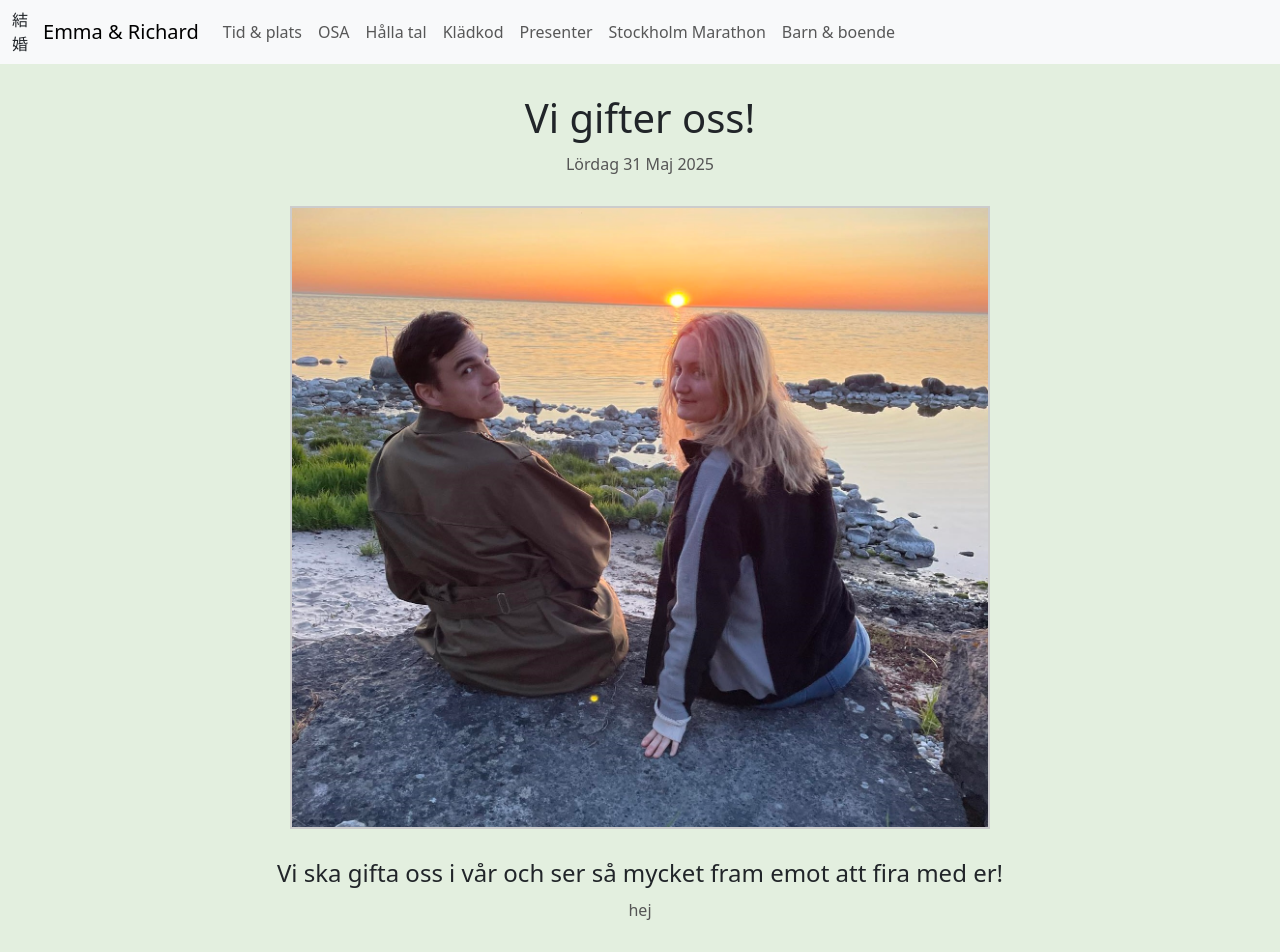
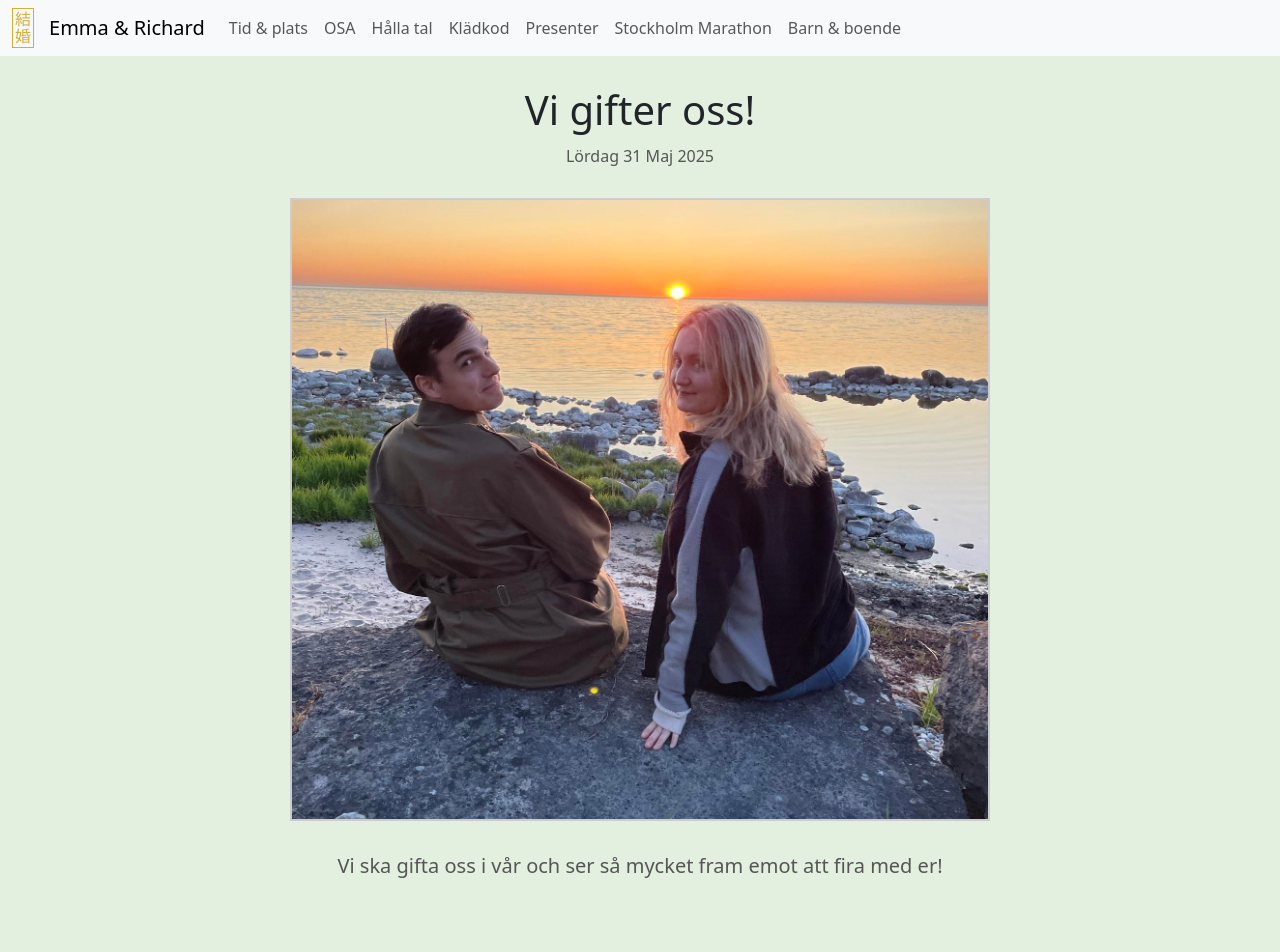
Before and after one commit to richarduggelberg/wedding, a React (Vite) app: page / in a window 1280 px wide. After the commit the page ends 911 px from the top, so only its background shows below. Built offline with nearby package versions, Linux system fonts and the light colour scheme.

Commit message:
WIP changes

```diff
--- a/index.html
+++ b/index.html
@@ -6,7 +6,7 @@
     <meta name="viewport" content="width=device-width, initial-scale=1.0" />
     <title>Emma & Richard</title>
   </head>
-  <body>
+  <body style="background: #e3efdf">
     <div id="root"></div>
     <script type="module" src="/src/main.tsx"></script>
   </body>
--- a/src/App.tsx
+++ b/src/App.tsx
@@ -17,7 +17,7 @@ const App = () => {
 
   return (
     <>
-      <div style={{ backgroundColor: "#e3efdf" }}>
+      <div>
         <TopNav
           title={title}
           navBarText={navBarText}
--- a/src/components/HomePage.tsx
+++ b/src/components/HomePage.tsx
@@ -34,12 +34,17 @@ const HomePage = () => {
             }} // Image should fill the container while maintaining aspect ratio
           />
         </div>
-        <h4 style={{ marginBottom: "10px", marginTop: "30px" }}>
-          Vi ska gifta oss i vår och ser så mycket fram emot att fira med er!
-        </h4>
-        <p style={{ fontSize: "16px", marginBottom: "30px", color: "#555" }}>
-          hej
-        </p>
+        <div
+          style={{
+            display: "flex",
+            flexDirection: "column",
+            alignItems: "center",
+          }}
+        >
+          <p style={{ fontSize: "20px", margin: "30px", color: "#555" }}>
+            Vi ska gifta oss i vår och ser så mycket fram emot att fira med er!
+          </p>
+        </div>
       </div>
     </>
   );
--- a/src/components/KidsPage.tsx
+++ b/src/components/KidsPage.tsx
@@ -11,8 +11,10 @@ const KidsPage = () => {
     >
       {/* Section for information about kids */}
       <h1 style={{ textAlign: "center" }}>Barn</h1>
-      <p>Barn är underbara, men den här dagen får de stanna hemma.</p>
-      <p>Självklart är ammande spädbarn välkomna.</p>
+      <p>
+        Barn är underbara, men den här dagen får de stanna hemma. Självklart är
+        ammande spädbarn välkomna.
+      </p>
 
       {/* Divider or space between sections */}
       <hr
--- a/src/components/TimeAndPlacePage.tsx
+++ b/src/components/TimeAndPlacePage.tsx
@@ -25,18 +25,6 @@ const TimeAndPlacePage = () => {
             <h2 style={{ display: "flex", justifyContent: "center" }}>
               Vigsel
             </h2>
-            <p>
-              <span
-                style={{
-                  fontSize: "24px",
-                  fontWeight: "bold",
-                  marginRight: "8px",
-                }}
-              >
-                Ⓣ
-              </span>
-              Östermalmstorg
-            </p>
             <p>
               Vigsel sker i Hedvig Eleonora kyrka klockan 15.00. Vänligen var på
               plats ca kl. 14.45. Tänk på att det kan ta lite längre tid än
@@ -83,21 +71,9 @@ const TimeAndPlacePage = () => {
             <h2 style={{ display: "flex", justifyContent: "center" }}>
               Middag och fest
             </h2>
-            {/* <p>
-              <span
-                style={{
-                  fontSize: "24px",
-                  fontWeight: "bold",
-                  marginRight: "8px",
-                }}
-              >
-                Ⓣ
-              </span>
-              Kungsträdgården
-            </p> */}
             <p>
               Efter vigseln är det dags för middag och fest! Det blir i
-              Sällskapets lokaler på Arsenalsgatan 7. Festen pågår till 02:00.
+              Sällskapets lokaler på Arsenalsgatan 7. Festen pågår till 02.00.
             </p>
             <p>
               <strong>Viktigt angående festlokalen: </strong>Bilder som tas i
--- a/src/components/TopNav.tsx
+++ b/src/components/TopNav.tsx
@@ -26,7 +26,14 @@ function TopNav({ title, navBarText, setPage }: Props) {
     <>
       <nav className="navbar navbar-light bg-light navbar-expand-sm">
         <div className="container-fluid">
-          <div>
+          <div
+            style={{
+              lineHeight: "17px",
+              border: "1px solid #d4af37",
+              padding: "2px",
+              color: "#d4af37",
+            }}
+          >
             <div>結</div>
             <div>婚</div>
           </div>
@@ -43,6 +50,11 @@ function TopNav({ title, navBarText, setPage }: Props) {
             {title}
           </a>
           <button
+            style={{
+              color: "#d4af37",
+              borderRadius: "0px",
+              border: "none",
+            }}
             id="navbar-toggler"
             className="navbar-toggler"
             type="button"
```
